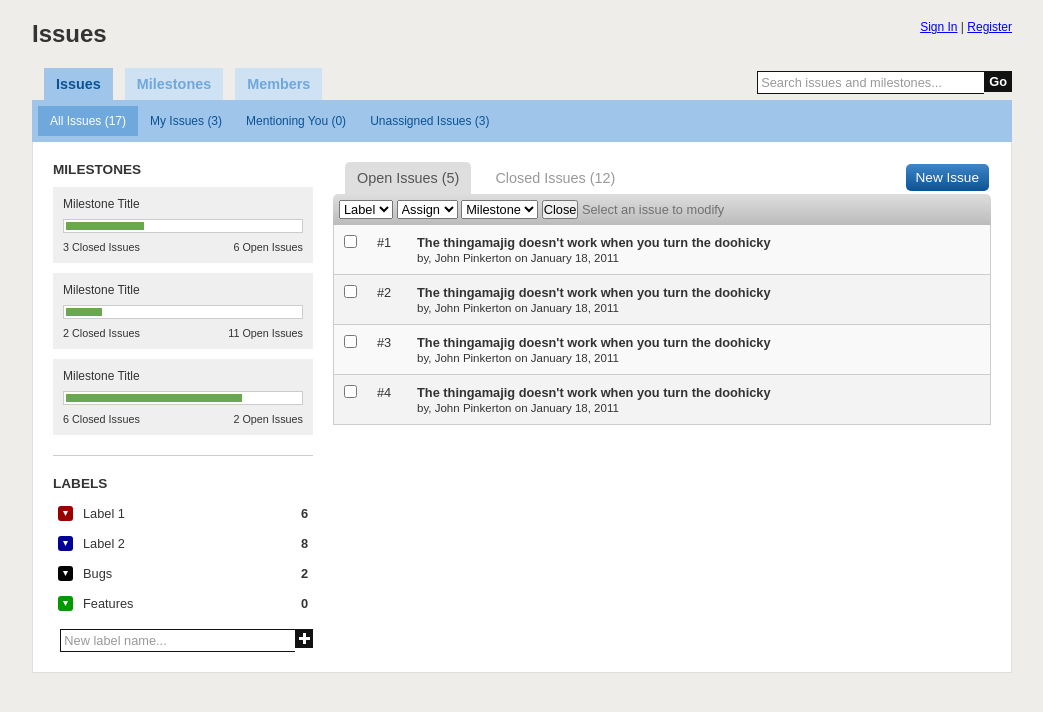
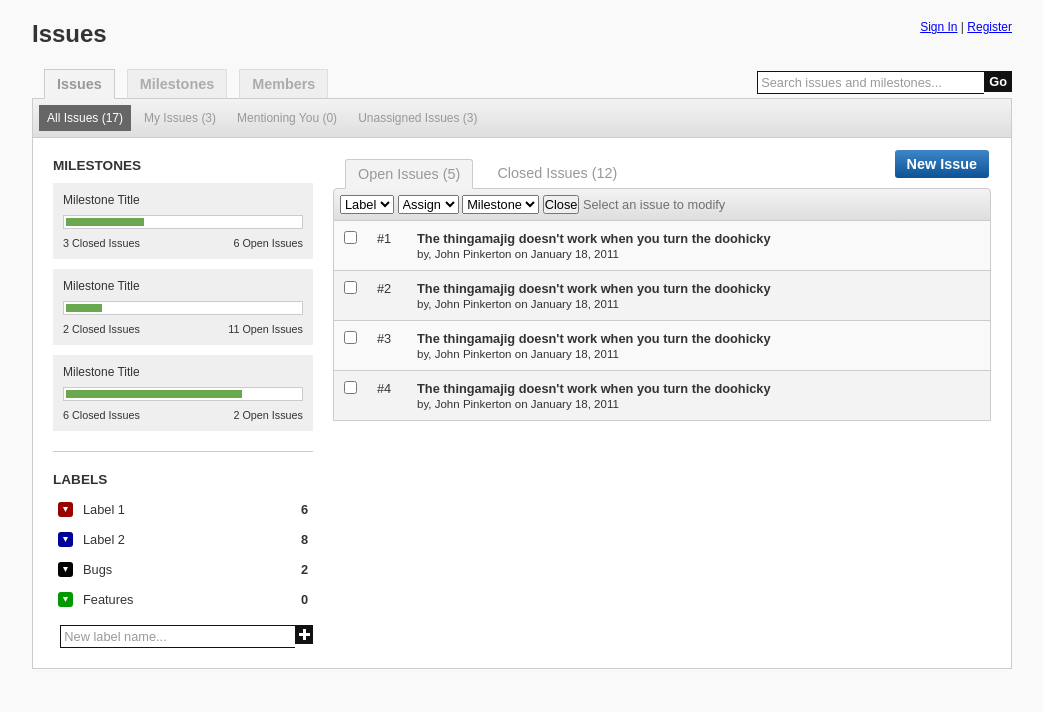
Before and after one commit to Roave/issues, a PHP site: page / in a window 1280 px wide. Shown: the top 712 px of the page, without its empty margins (118-1161 px from the left). Run offline with PHP 8.4, Linux system fonts and the light colour scheme; some libraries are stand-ins or nearby versions.

Commit message:
Lots of restructuring and restyling for an improved look and feel

```diff
--- a/css/style.css
+++ b/css/style.css
@@ -3,7 +3,7 @@
 /* -------------------------------------------------------------------------- */
 
 html {
-    background-color: #EEEDEA;
+    background-color: #F9F9F9;
     font-size: 100%;
 }
 
@@ -89,6 +89,8 @@ a:hover {
 
 #primaryNavigation {
     margin: 0;
+    position: relative;
+    bottom: -1px;
 }
 
 #primaryNavigation li {
@@ -99,28 +101,41 @@ a:hover {
 }
 
 #primaryNavigation li a {
-    background-color: #CFE2F3;
-    color: #6FA8DC;
+    background-color: #EFEFEF;
+    border: 1px solid #DEDEDE;
+    border-bottom: 1px solid #CCC;
+    color: #ACACAC;
     display: block;
     font-size: .9em;
     font-weight: bold;
-    padding: 8px 12px;
+    padding: 6px 12px;
     text-decoration: none;
+    -moz-border-radius-topleft: 3px;
+    -moz-border-radius-topright: 3px;
 }
 
 #primaryNavigation li a:hover {
-    text-decoration: underline;
+    background-color: #D9D9D9;
 }
 
 #primaryNavigation li.active a {
-    background-color: #9FC5EB;
-    color: #0B5394;
+    background-color: #F3F3F3;
+    border-top: 1px solid #CCC;
+    border-left: 1px solid #CCC;
+    border-right: 1px solid #CCC;
+    border-bottom: 1px solid #F3F3F3;
+    color: #999;
 }
 
 #secondaryNavigation {
-    background-color: #9FC5EB;
+    border: 1px solid #CCC;
+    background: #F3F3F3;
+    background: #F3F3F3 -webkit-gradient(linear, 0 0, 0 100%, from(#F3F3F3), to(#DEDEDE));
+    background: #F3F3F3 -moz-linear-gradient(top, #F3F3F3, #DEDEDE);
     margin: 0;
     padding: 6px;
+    -moz-border-radius-topleft: 4px;
+    -moz-border-radius-topright: 4px;
 }
 
 #secondaryNavigation li {
@@ -130,16 +145,23 @@ a:hover {
 }
 
 #secondaryNavigation li a {
-    color: #0B5394;
+    color: #999;
     display: block;
     font-size: .75em;
-    padding: 8px 12px;
+    margin-right: 5px;
+    padding: 6px 8px;
     text-decoration: none;
+    -moz-border-radius: 2px;
+}
+
+#secondaryNavigation li a:hover {
+    text-decoration: underline;
 }
 
 #secondaryNavigation li.active a {
-    background-color: #6FA8DC;
+    background-color: #666;
     color: #FFF;
+    text-decoration: none;
 }
 
 
@@ -149,10 +171,11 @@ a:hover {
 
 #pageContent {
     background-color: #FFF;
-    border-left: 1px solid #DFDFDF;
-    border-right: 1px solid #DFDFDF;
-    border-bottom: 1px solid #DFDFDF;
+    border-left: 1px solid #CCC;
+    border-right: 1px solid #CCC;
+    border-bottom: 1px solid #CCC;
     padding: 20px;
+    position: relative;
 }
 
 #mainContent {
@@ -160,7 +183,9 @@ a:hover {
 }
 
 #issuesNavigation {
+    bottom: -1px;
     margin: 0;
+    position: relative;
 }
 
 #issuesNavigation li {
@@ -175,8 +200,12 @@ a:hover {
     color: #999;
     display: block;
     font-size: .9em;
-    padding: 8px 12px;
+    padding: 6px 12px;
     text-decoration: none;
+    -moz-border-radius-topleft: 3px;
+    -moz-border-radius-topright: 3px;
+    -webkit-border-top-left-radius: 3px;
+    -webkit-border-top-right-radius: 3px;
 }
 
 #issuesNavigation li a:hover {
@@ -184,29 +213,31 @@ a:hover {
 }
 
 #issuesNavigation li.active a {
-    background-color: #DEDEDE;
-    border-top-left-radius: 5px;
-    border-top-right-radius: 5px;
-    color: #555;
-    -moz-border-radius-topleft: 5px;
-    -moz-border-radius-topright: 5px;
-    -webkit-border-top-left-radius: 5px;
-    -webkit-border-top-right-radius: 5px;
+    background-color: #F3F3F3;
+    border-top: 1px solid #CCC;
+    border-left: 1px solid #CCC;
+    border-right: 1px solid #CCC;
+    border-bottom: 1px solid #F3F3F3;
+    color: #999;
+    text-decoration: none;
 }
 
 #newIssue {
     background: #0B5394;
     background: #0B5394 -webkit-gradient(linear, 0 0, 0 100%, from(#3E86C7), to(#0B5394));
     background: #0B5394 -moz-linear-gradient(top, #3E86C7, #0B5394);
-    border-radius: 5px;
+    border-radius: 3px;
     color: #FFF;
-    font-size: .85em;
+    font-size: .9em;
+    font-weight: bold;
     margin: 2px;
-    padding: 6px 10px;
-    position: relative;
+    padding: 6px 12px;
+    position: absolute;
+    right: 20px;
     text-decoration: none;
-    -moz-border-radius: 5px;
-    -webkit-border-radius: 5px;
+    top: 10px;
+    -moz-border-radius: 3px;
+    -webkit-border-radius: 3px;
 }
 
 #newIssue:active {
@@ -216,18 +247,19 @@ a:hover {
 }
 
 #isuesActionBox {
-    background: #DEDEDE;
-    background: #DEDEDE -webkit-gradient(linear, 0 0, 0 100%, from(#DEDEDE), to(#BBB));
-    background: #DEDEDE -moz-linear-gradient(top, #DEDEDE, #BBB);
-    border-top-left-radius: 5px;
-    border-top-right-radius: 5px;
+    background: #F3F3F3;
+    background: #F3F3F3 -webkit-gradient(linear, 0 0, 0 100%, from(#F3F3F3), to(#DEDEDE));
+    background: #F3F3F3 -moz-linear-gradient(top, #F3F3F3, #DEDEDE);
+    border: 1px solid #CCC;
+    border-top-left-radius: 4px;
+    border-top-right-radius: 4px;
     color: #707070;
     font-size: .8em;
     padding: 6px;
-    -moz-border-radius-topleft: 5px;
-    -moz-border-radius-topright: 5px;
-    -webkit-border-top-left-radius: 5px;
-    -webkit-border-top-right-radius: 5px;
+    -moz-border-radius-topleft: 4px;
+    -moz-border-radius-topright: 4px;
+    -webkit-border-top-left-radius: 4px;
+    -webkit-border-top-right-radius: 4px;
 }
 
 
--- a/index.html
+++ b/index.html
@@ -64,6 +64,8 @@
             </ul>
 
             <div id="pageContent" class="clearfix">
+
+                <a href="#" id="newIssue" class="floatRight">New Issue</a>
 
                 <div id="infoPane" class="floatLeft">
 
@@ -143,7 +145,6 @@
                             <li class="active"><a href="#">Open Issues (5)</a></li>
                             <li><a href="#">Closed Issues (12)</a></li>
                         </ul>
-                        <a href="#" id="newIssue" class="floatRight">New Issue</a>
                     </div>
 
                     <div id="isuesActionBox">
```
